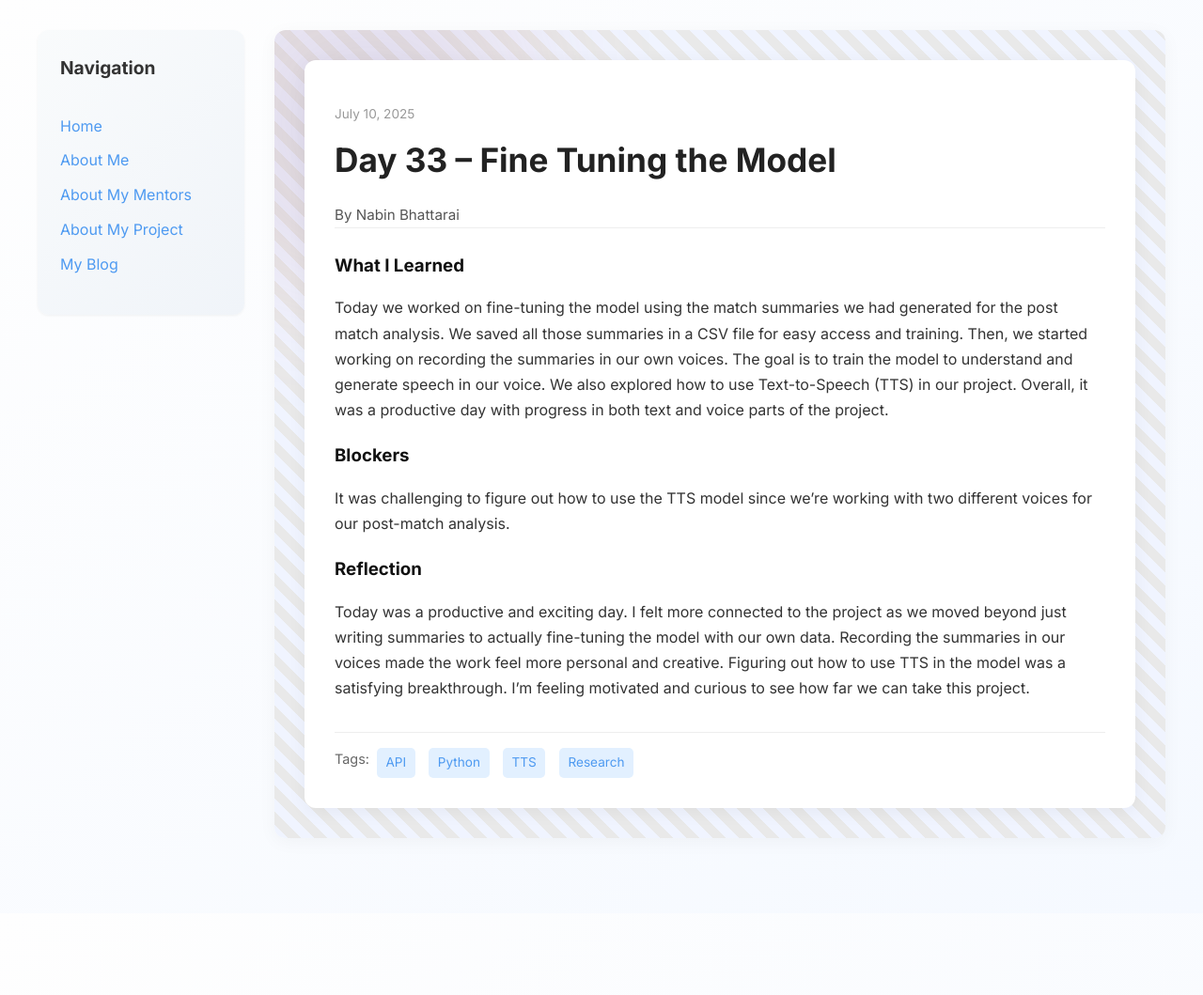
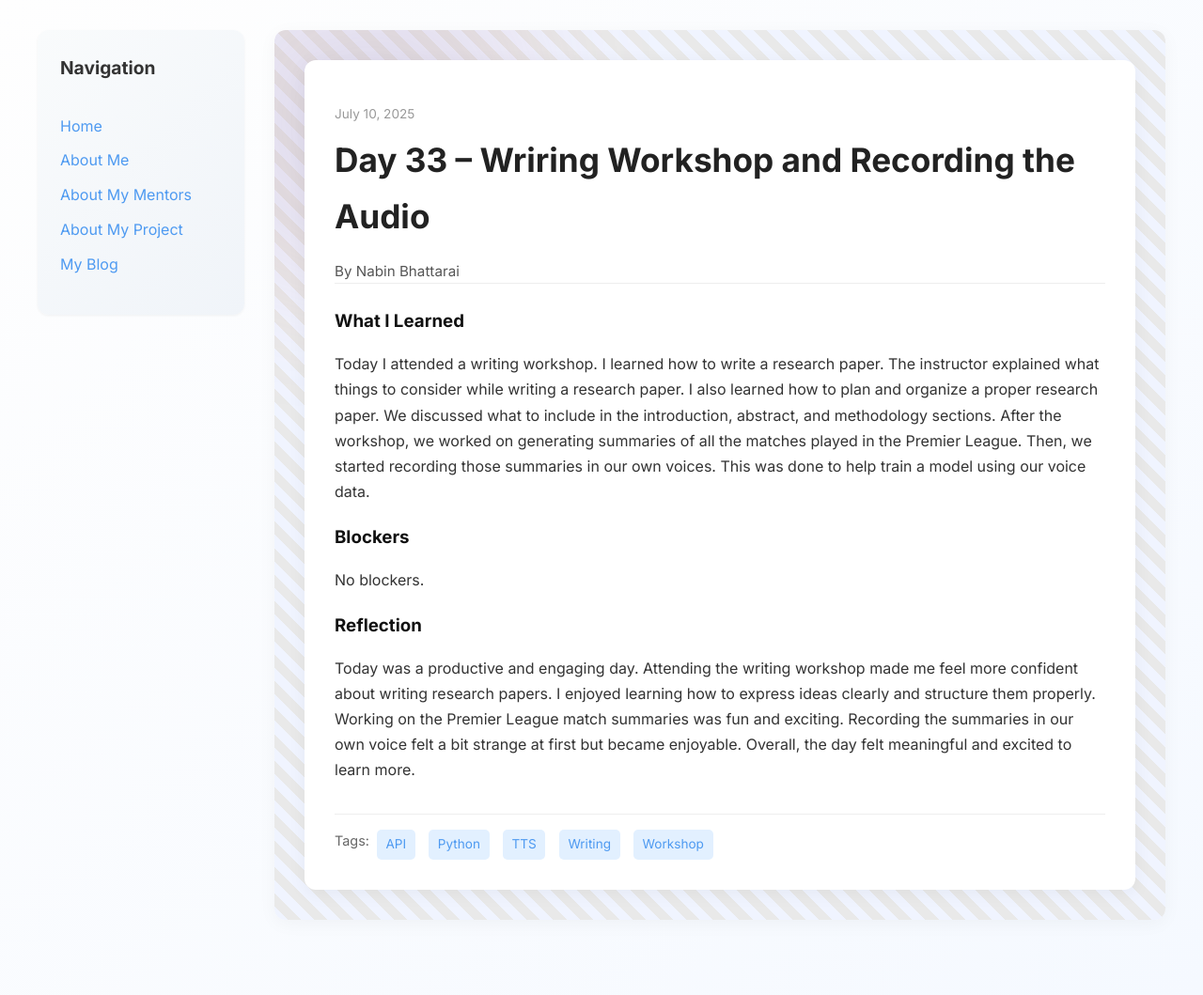
Before and after one commit to bhattarainabin2055/bhattarainabin2055.github.io, a Jekyll site: the page built from _posts/2025-07-10-day-33.md, in a window 1280 px wide. Shown: the whole page at 94% size. Built offline with Jekyll 4.4.1, drawn with Linux system fonts in a browser that asks for light colours; before the commit the page ends 972 px from its top, so only the background shows below that.

Commit message:
Update 2025-07-10-day-33.md

```diff
--- a/_posts/2025-07-10-day-33.md
+++ b/_posts/2025-07-10-day-33.md
@@ -1,16 +1,16 @@
 ---
 layout: post
-title: "Day 33 – Fine Tuning the Model"
+title: "Day 33 – Wriring Workshop and Recording the Audio "
 date: 2025-07-10
 author: Nabin Bhattarai
 permalink: /day33.html
-tags: ["API", "Python", "TTS", "Research"]
+tags: ["API", "Python", "TTS", "Writing", "Workshop"]
 
 what_i_learned: |
- Today we worked on fine-tuning the model using the match summaries we had generated for the post match analysis. We saved all those summaries in a CSV file for easy access and training. Then, we started working on recording the summaries in our own voices. The goal is to train the model to understand and generate speech in our voice. We also explored how to use Text-to-Speech (TTS) in our project. Overall, it was a productive day with progress in both text and voice parts of the project.
+ Today I attended a writing workshop. I learned how to write a research paper. The instructor explained what things to consider while writing a research paper. I also learned how to plan and organize a proper research paper. We discussed what to include in the introduction, abstract, and methodology sections. After the workshop, we worked on generating summaries of all the matches played in the Premier League. Then, we started recording those summaries in our own voices. This was done to help train a model using our voice data.
 blockers: |
- It was challenging to figure out how to use the TTS model since we're working with two different voices for our post-match analysis.
+ No blockers.
 
 reflection: |
-  Today was a productive and exciting day. I felt more connected to the project as we moved beyond just writing summaries to actually fine-tuning the model with our own data. Recording the summaries in our voices made the work feel more personal and creative. Figuring out how to use TTS in the model was a satisfying breakthrough. I'm feeling motivated and curious to see how far we can take this project.
+ Today was a productive and engaging day. Attending the writing workshop made me feel more confident about writing research papers. I enjoyed learning how to express ideas clearly and structure them properly. Working on the Premier League match summaries was fun and exciting. Recording the summaries in our own voice felt a bit strange at first but became enjoyable. Overall, the day felt meaningful and excited to learn more.
 ---
```
